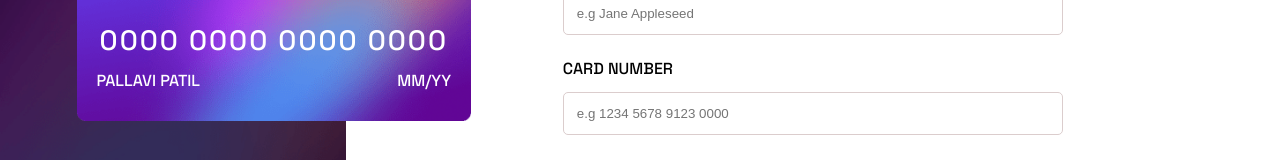
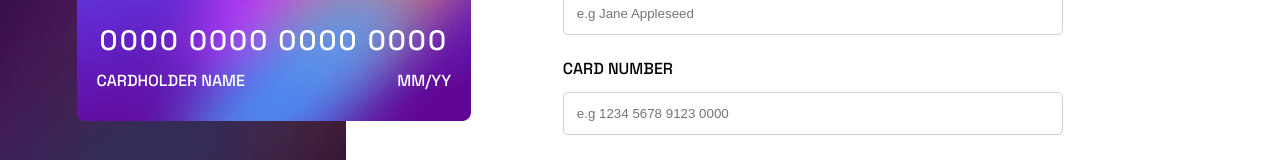
Before and after one commit to Pallavi442/Assignment6, a React (Create React App) app: page / in a window 1280 px wide. Shown: the part 247-407 px from the top of the page. Built offline with nearby package versions, Linux system fonts and the light colour scheme.

Commit message:
display feild changes

```diff
--- a/src/App.js
+++ b/src/App.js
@@ -105,7 +105,7 @@ function App() {
         </div>
         <div className='card-data1'>
         <div className="card-holder-name">
-          {cardData.cardHolderName || 'Pallavi Patil'}
+          {cardData.cardHolderName || 'cardholder name'}
         </div>
 
 
```
